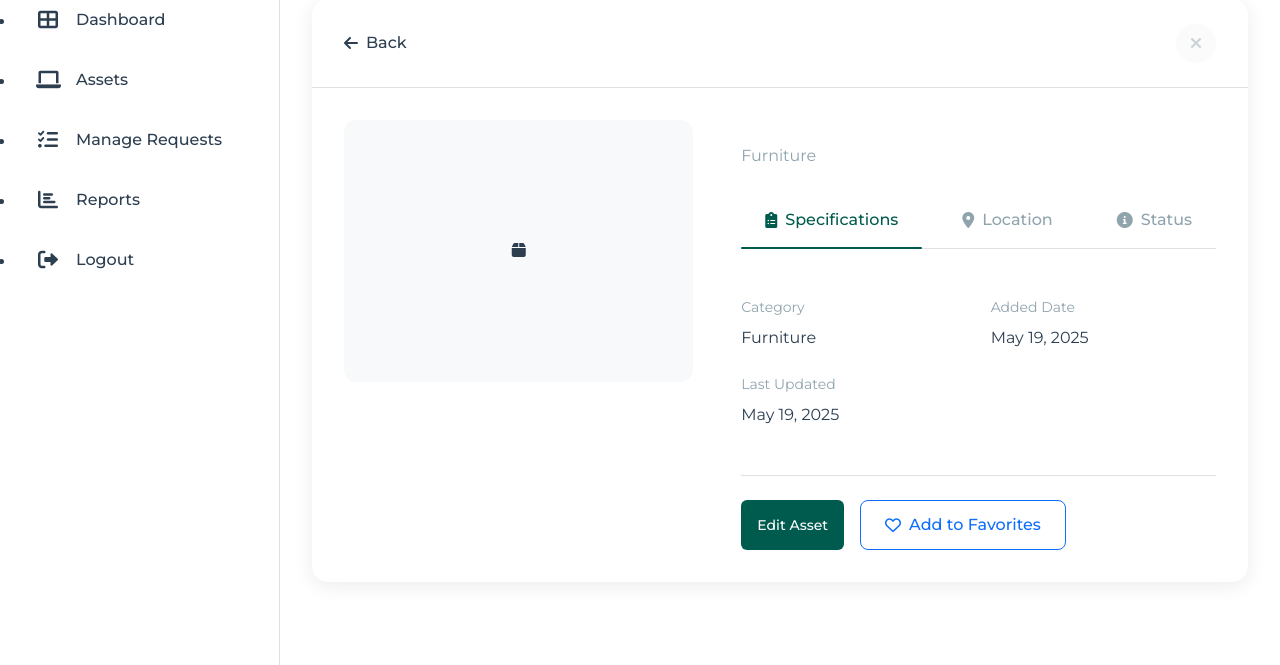
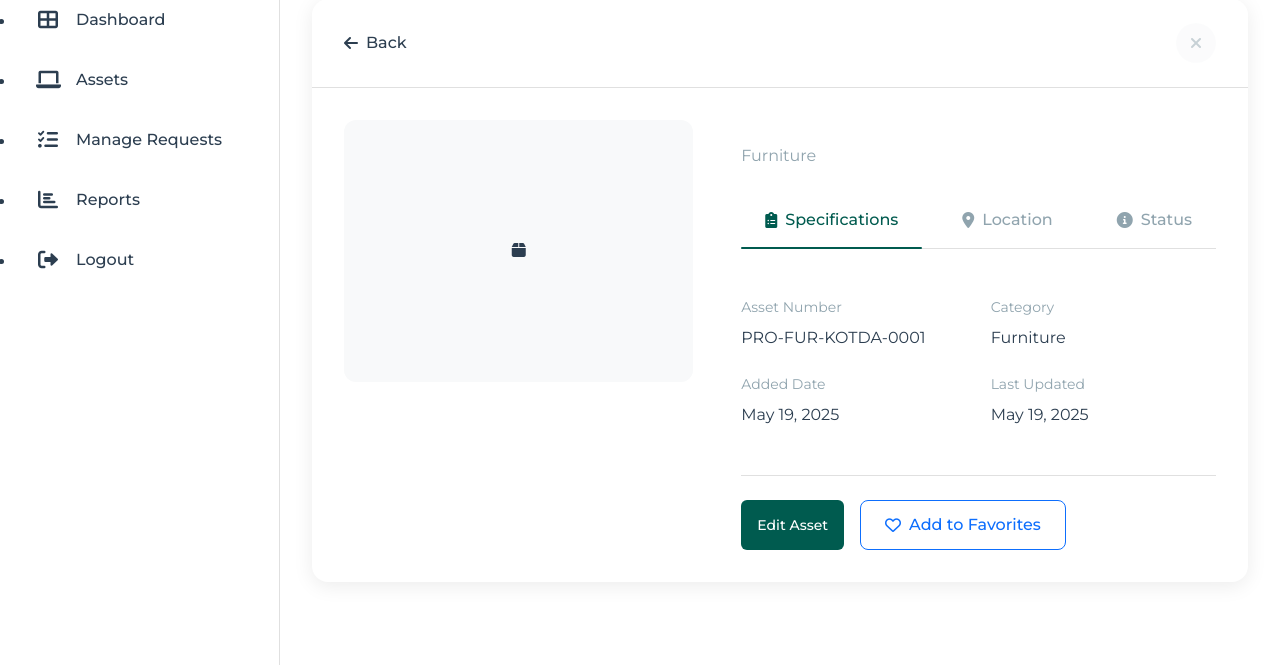
Before and after one commit to Abubakar-devfroge/ASSET, a Django app: page /assets/43/ in a window 1280 px wide. Shown: the part 135-800 px from the top of the page. Run offline with Django 5.2, Linux system fonts and the light colour scheme; a user stored in the database is signed in; data comes from the database, SQL or seed files in the repository; both versions use the stored data as it was after the commit; data that the repository does not hold is empty.

Commit message:
Asset id

```diff
--- a/assets/models.py
+++ b/assets/models.py
@@ -1,5 +1,6 @@
-from django.db import models
+from django.db import models, transaction
 from django.contrib.auth.models import User
+from django.db.utils import IntegrityError
 
 class Department(models.Model):
     name = models.CharField(max_length=100, unique=True)
@@ -23,6 +24,7 @@ class Asset(models.Model):
         ('machinery', 'Machinery / Equipment')
     ]
 
+    asset_no = models.CharField(max_length=50, unique=True, editable=False, default='TEMP-ASSET-0000')
     serial_no = models.CharField(max_length=100, null=True, blank=True)
     purchase_date = models.DateField(null=True, blank=True)
     purchase_cost = models.DecimalField(max_digits=12, decimal_places=2, null=True, blank=True)
@@ -40,8 +42,59 @@ class Asset(models.Model):
     updated_at = models.DateTimeField(auto_now=True)
     image = models.ImageField(upload_to='assets/', null=True, blank=True)
 
+    def generate_asset_number(self):
+        if not self.department or not self.category:
+            raise ValueError("Department and Category are required to generate asset number")
+
+        max_attempts = 10
+        attempt = 0
+
+        while attempt < max_attempts:
+            try:
+                # Get the last asset number for this department and category
+                last_asset = Asset.objects.filter(
+                    department=self.department,
+                    category=self.category
+                ).order_by('-asset_no').first()
+
+                if last_asset and last_asset.asset_no:
+                    try:
+                        # Extract the number from the last asset number
+                        last_number = int(last_asset.asset_no.split('-')[-1])
+                        new_number = last_number + 1
+                    except (ValueError, IndexError):
+                        new_number = 1
+                else:
+                    new_number = 1
+
+                # Format: [department]-[category]-KOTDA-[number]
+                asset_no = f"{self.department.name}-{self.category}-KOTDA-{new_number:04d}"
+
+                # Try to save with this number
+                try:
+                    with transaction.atomic():
+                        # Double check if number exists
+                        if not Asset.objects.filter(asset_no=asset_no).exists():
+                            return asset_no
+                except IntegrityError:
+                    pass
+
+                # If we get here, either the number exists or we got an integrity error
+                # Try the next number
+                attempt += 1
+                continue
+
+            except Exception:
+                attempt += 1
+                continue
+
+        raise ValueError("Could not generate a unique asset number after multiple attempts")
+
+    def save(self, *args, **kwargs):
+        super().save(*args, **kwargs)
+
     def __str__(self):
-        return f"{self.serial_no} ({self.category})"
+        return f"{self.asset_no} ({self.category})"
 
     class Meta:
         ordering = ['-created_at']
--- a/assets/templates/assets/asset_detail.html
+++ b/assets/templates/assets/asset_detail.html
@@ -56,6 +56,10 @@
                 <div class="tab-content">
                     <div id="specifications" class="tab-pane active">
                         <div class="specs-grid">
+                            <div class="spec-item">
+                                <label>Asset Number</label>
+                                <span>{{ asset.asset_no }}</span>
+                            </div>
                             <div class="spec-item">
                                 <label>Category</label>
                                 <span>{{ asset.get_category_display }}</span>
--- a/assets/templates/assets/asset_list.html
+++ b/assets/templates/assets/asset_list.html
@@ -56,7 +56,7 @@
     <table class="table modern-table">
         <thead>
             <tr>
-                <!-- <th>Asset ID</th> -->
+                <th>Asset No</th>
                 <th>Serial No</th>
                 <th>Purchase Date</th>
                 <th>Purchase Cost</th>
@@ -67,7 +67,6 @@
                 <th>Description</th>
                 <th>Category</th>
                 <th>Department</th>
-                <!-- <th>Status</th> -->
                 <th>Assigned To</th>
                 <th>Actions</th>
             </tr>
@@ -75,7 +74,7 @@
         <tbody>
             {% for asset in assets %}
             <tr>
-                <!-- <td class="asset-id">#{{ asset.id }}</td> -->
+                <td>{{ asset.asset_no }}</td>
                 <td>{{ asset.serial_no|default:"—" }}</td>
                 <td>{{ asset.purchase_date|date:"M d, Y" }}</td>
                 <td>{{ asset.purchase_cost|default:"—" }}</td>
--- a/assets/views.py
+++ b/assets/views.py
@@ -1,4 +1,3 @@
-
 from django.shortcuts import render, redirect, get_object_or_404
 from django.contrib import messages
 from django.contrib.auth.decorators import login_required
@@ -20,6 +19,8 @@ from reportlab.lib.styles import getSampleStyleSheet, ParagraphStyle
 from django.db.models import Count
 from io import BytesIO
 from datetime import datetime
+from django.db import transaction
+from django.db.utils import IntegrityError
 
 # landig page
 def landing_page(request):
@@ -89,11 +90,53 @@ def asset_create(request):
     if request.method == 'POST':
         form = AssetForm(request.POST, request.FILES)
         if form.is_valid():
-            asset = form.save()
-            messages.success(request, 'Asset created successfully!')
-            return redirect('asset_detail', pk=asset.pk)
+            try:
+                with transaction.atomic():
+                    asset = form.save(commit=False)
+                    # Ensure department and category are set before generating asset number
+                    if not asset.department or not asset.category:
+                        messages.error(request, 'Department and Category are required to generate asset number.')
+                        return render(request, 'assets/asset_form.html', {'form': form, 'action': 'Create'})
+
+                    # Get the last asset number for this department and category
+                    last_asset = Asset.objects.filter(
+                        department=asset.department,
+                        category=asset.category
+                    ).order_by('-asset_no').first()
+
+                    if last_asset and last_asset.asset_no:
+                        try:
+                            # Extract the number from the last asset number
+                            last_number = int(last_asset.asset_no.split('-')[-1])
+                            new_number = last_number + 1
+                        except (ValueError, IndexError):
+                            new_number = 1
+                    else:
+                        new_number = 1
+
+                    # Format: [department]-[category]-KOTDA-[number]
+                    dept_prefix = asset.department.name[:3].upper()
+                    cat_prefix = asset.category[:3].upper()
+                    asset.asset_no = f"{dept_prefix}-{cat_prefix}-KOTDA-{new_number:04d}"
+
+                    # Verify this number doesn't exist
+                    while Asset.objects.filter(asset_no=asset.asset_no).exists():
+                        new_number += 1
+                        asset.asset_no = f"{dept_prefix}-{cat_prefix}-KOTDA-{new_number:04d}"
+
+                    asset.save()
+                messages.success(request, 'Asset created successfully!')
+                return redirect('asset_detail', pk=asset.pk)
+            except IntegrityError as e:
+                messages.error(request, f'Error creating asset: {str(e)}')
+            except ValueError as e:
+                messages.error(request, str(e))
+            except Exception as e:
+                messages.error(request, f'Unexpected error: {str(e)}')
         else:
-            messages.error(request, 'Please correct the errors below.')
+            for field, errors in form.errors.items():
+                for error in errors:
+                    messages.error(request, f'{field}: {error}')
     else:
         form = AssetForm()
     return render(request, 'assets/asset_form.html', {'form': form, 'action': 'Create'})
--- a/requirements.txt
+++ /dev/null
@@ -1,4 +0,0 @@
-asgiref==3.8.1
-Django==5.2.1
-sqlparse==0.5.3
-typing_extensions==4.13.2
```
Also changed, not shown: assets/management/commands/update_asset_numbers.py (added, +18 -0 lines), assets/migrations/0005_asset_asset_no.py (added), db.sqlite3, 2 other files.
